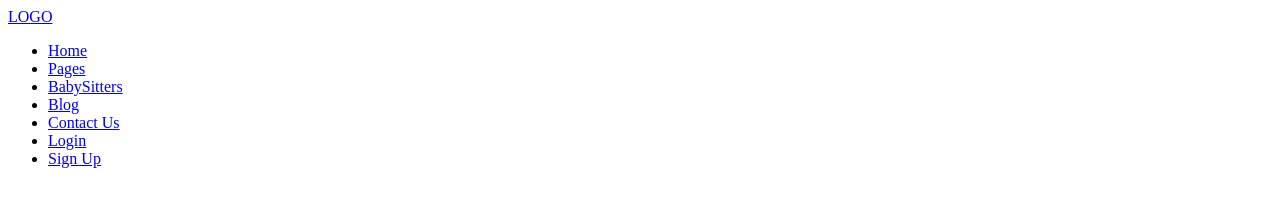
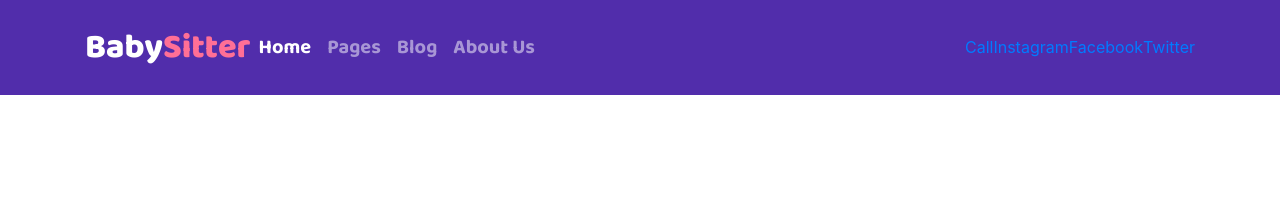
Before and after one commit to tanmay192/Baby_Sitting_Website, a website: page index.html in a window 1280 px wide. Drawn offline with nearby package versions, Linux system fonts and the light colour scheme.

Commit message:
1) Bootstrap and Jquery installed 2) Basic Navbar structure completed

```diff
--- a/css/style.css
+++ b/css/style.css
@@ -0,0 +1,25 @@
+body {
+    padding:50px 0px 0px 0px;
+    z-index: 0;
+}
+
+.navbar-dark {
+    background-color: #512DAB;
+}
+
+.navbar-brand {
+    font-family: 'Baloo 2', cursive;
+    font-weight: 800;
+    font-size: 34px;
+    margin: 0.8% 0 0.8% 0;
+}
+
+.active {
+
+}
+
+.nav-item {
+    font-family: 'Baloo 2', cursive;
+    font-weight: 700;
+    font-size: 20px;
+}
--- a/index.html
+++ b/index.html
@@ -7,36 +7,49 @@
     <head>
         <meta charset="utf-8">
         <meta http-equiv="X-UA-Compatible" content="IE=edge">
-        <title>Baby Sitter</title>
+        <title>BabySitter</title>
         <meta name="description" content="">
-        <meta name="viewport" content="width=device-width, initial-scale=1">
+        <meta name="viewport" content="width=device-width, initial-scale=1, shrink-to-fit=no">
 
+        <!-- Bootstrap CSS -->
+        <link rel="stylesheet" href="node_modules/bootstrap/dist/css/bootstrap.min.css">
         <link rel="stylesheet" href="css/style.css">
+
+        <!-- Font Family -->
+        <link href="https://fonts.googleapis.com/css2?family=Baloo+2:wght@400;500;600;700;800&display=swap" rel="stylesheet">
     </head>
     <body>
         <!--[if lt IE 7]>
             <p class="browsehappy">You are using an <strong>outdated</strong> browser. Please <a href="#">upgrade your browser</a> to improve your experience.</p>
         <![endif]-->
 
-        <nav>
-            <div>
-                <a href="#">LOGO</a>
-                <div>
-                    <ul>
-                        <li><a href="#">Home</a></li>
-                        <li><a href="#">Pages</a></li>
-                        <li><a href="#">BabySitters</a></li>
-                        <li><a href="#">Blog</a></li>
-                        <li><a href="#">Contact Us</a></li>
-                        <li><a href="#">Login</a></li>
-                        <li><a href="#">Sign Up</a></li>
+        <nav class="navbar navbar-dark navbar-expand-lg fixed-top">
+            <div class="container">
 
+                <a class="navbar-brand mr-auto" href="./index.html">Baby<span style="color:#ff6f96;">Sitter</span></a>
+                <button class="navbar-toggler" type="button" data-toggle="collapse" data-target="#Navbar">
+                    <span class="navbar-toggler-icon"></span>
+                </button>
+                <div class="collapse navbar-collapse" id="Navbar">
+                    <ul class="navbar-nav mr-auto">
+                        <li class="nav-item active"><a class="nav-link" href="./index.html">Home</a></li>
+                        <li class="nav-item"><a class="nav-link" href="#">Pages</a></li>
+                        <li class="nav-item"><a class="nav-link" href="#">Blog</a></li>
+                        <li class="nav-item"><a class="nav-link" href="#">About Us</a></li>
                     </ul>
                 </div>
+
+                <a class="d-none d-lg-block" href="#">Call</a>
+                <a class="d-none d-lg-block" href="http://instagram.com/">Instagram</a>
+                <a class="d-none d-lg-block" href="http://www.facebook.com/profile.php?id=">Facebook</a>
+                <a class="d-none d-lg-block" href="http://twitter.com/">Twitter</a>
             </div>
         </nav>
 
 
         <script src=""></script>
+        <script src="node_modules/jquery/dist/jquery.slim.min.js"></script>
+        <script src="node_modules/popper.js/dist/umd/popper.min.js"></script>
+        <script src="node_modules/bootstrap/dist/js/bootstrap.min.js"></script>
     </body>
 </html>
--- a/package.json
+++ b/package.json
@@ -18,7 +18,11 @@
     "url": "https://github.com/tanmay192/Baby_Sitting_Website/issues"
   },
   "homepage": "https://github.com/tanmay192/Baby_Sitting_Website#readme",
-  "dependencies": {},
+  "dependencies": {
+    "bootstrap": "^4.0.0",
+    "jquery": "^3.3.1",
+    "popper.js": "^1.12.9"
+  },
   "devDependencies": {
     "lite-server": "^2.5.4"
   }
```
Also changed, not shown: 1 other file.
